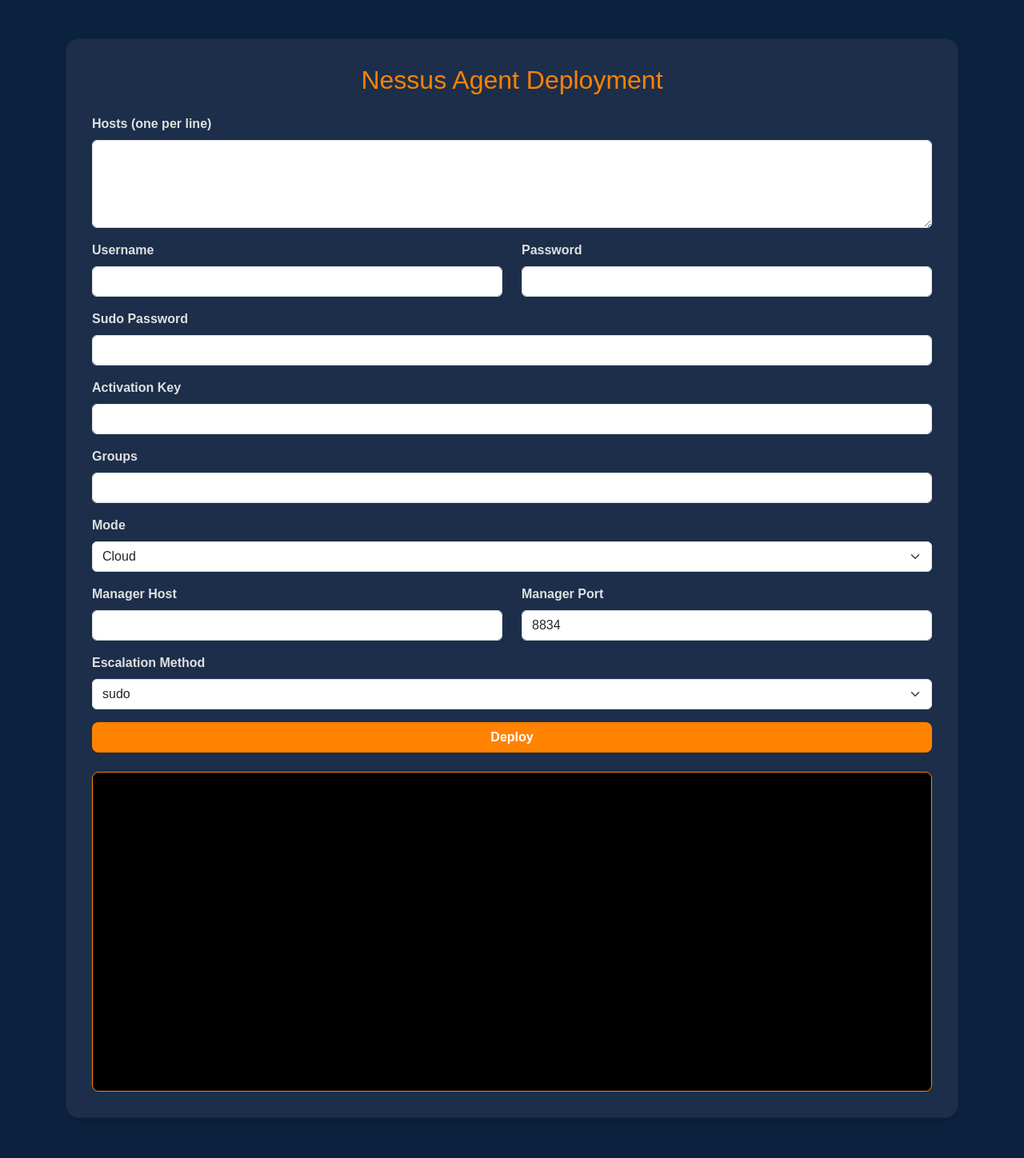
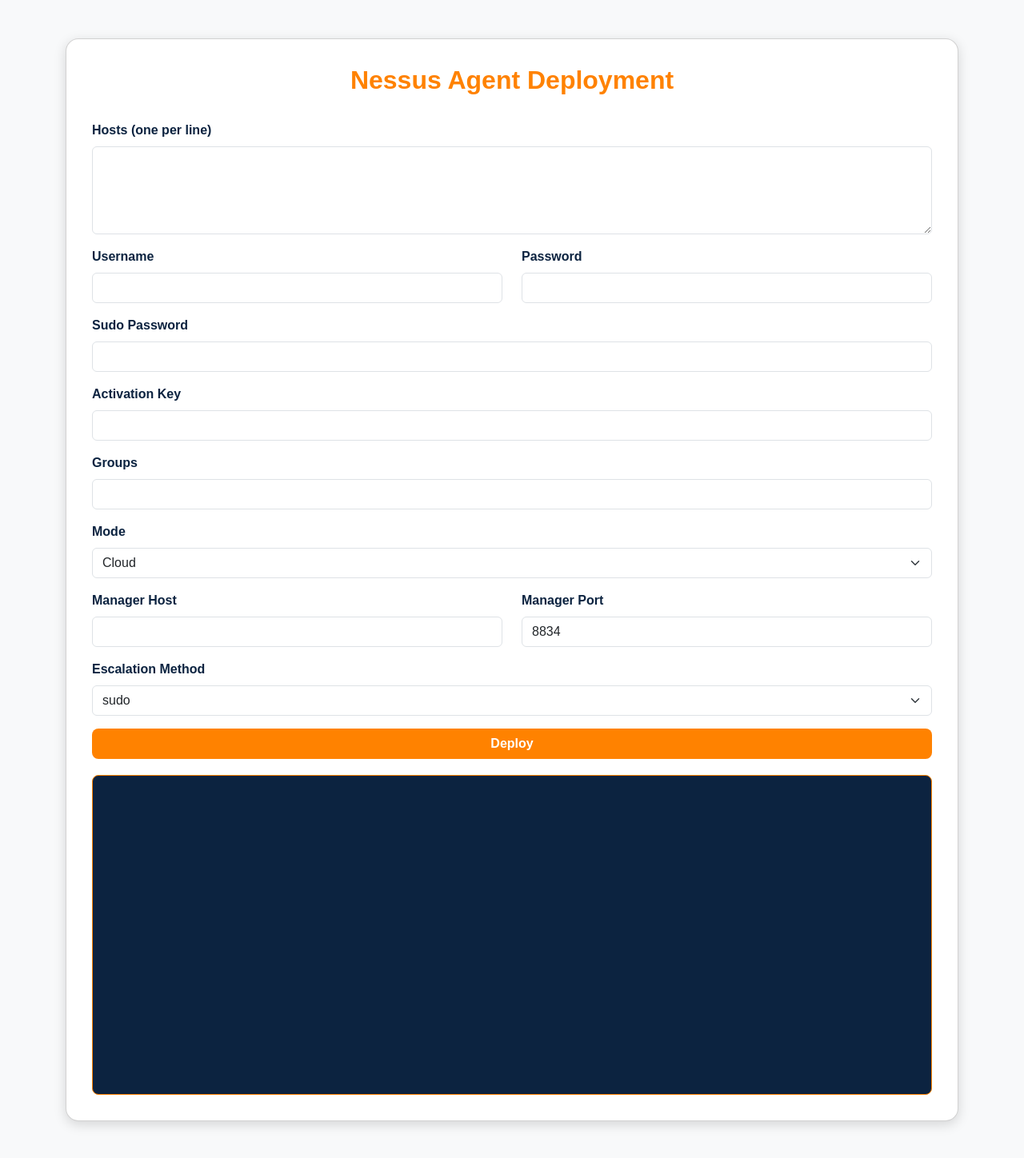
Before and after one commit to cjk303/tenable, a plain HTML site: page index.html in a window 1280 px wide. Shown: the whole page at 80% size. Drawn offline with nearby package versions, Linux system fonts and the light colour scheme.

Commit message:
Update index.html

```diff
--- a/index.html
+++ b/index.html
@@ -6,42 +6,43 @@
   <link href="https://cdn.jsdelivr.net/npm/bootstrap@5.3.2/dist/css/bootstrap.min.css" rel="stylesheet">
   <style>
     body {
-      background-color: #0C2340;
-      color: #f1f1f1;
+      background-color: #f8f9fa;
+      color: #0C2340;
       font-family: Arial, sans-serif;
     }
     .card {
-      background-color: #1C2E4A;
+      background-color: #ffffff;
       border-radius: 1rem;
       padding: 2rem;
-      box-shadow: 0 4px 15px rgba(0,0,0,0.3);
+      box-shadow: 0 4px 15px rgba(0,0,0,0.15);
     }
     .form-label {
       font-weight: bold;
-      color: #e0e0e0;
+      color: #0C2340;
     }
     input, textarea, select {
-      background-color: #0C2340;
-      border: 1px solid #FF8200;
-      color: white;
+      background-color: #ffffff;
+      border: 1px solid #0C2340;
+      color: #0C2340;
     }
     input:focus, textarea:focus, select:focus {
-      border-color: #FFA733;
-      box-shadow: 0 0 5px #FFA733;
+      border-color: #FF8200;
+      box-shadow: 0 0 5px #FF8200;
       outline: none;
     }
     .btn-epiq {
       background-color: #FF8200;
-      color: white;
+      color: #ffffff;
       font-weight: bold;
       border-radius: 0.5rem;
+      transition: background 0.2s;
     }
     .btn-epiq:hover {
       background-color: #e67300;
     }
     #logBox {
-      background-color: #000;
-      color: #0f0;
+      background-color: #0C2340;
+      color: #FF8200;
       font-family: monospace;
       padding: 1rem;
       height: 400px;
@@ -50,12 +51,18 @@
       margin-top: 20px;
       border: 1px solid #FF8200;
     }
+    h2 {
+      color: #FF8200;
+      font-weight: bold;
+      text-align: center;
+      margin-bottom: 2rem;
+    }
   </style>
 </head>
 <body>
   <div class="container py-5">
-    <div class="card shadow">
-      <h2 class="mb-4 text-center" style="color: #FF8200;">Nessus Agent Deployment</h2>
+    <div class="card">
+      <h2>Nessus Agent Deployment</h2>
       <form id="deployForm" method="post">
         <div class="mb-3">
           <label class="form-label">Hosts (one per line)</label>
@@ -110,7 +117,7 @@
         <button type="submit" class="btn btn-epiq w-100">Deploy</button>
       </form>
 
-      <div id="logBox" class="mt-4"></div>
+      <div id="logBox"></div>
     </div>
   </div>
 
```
